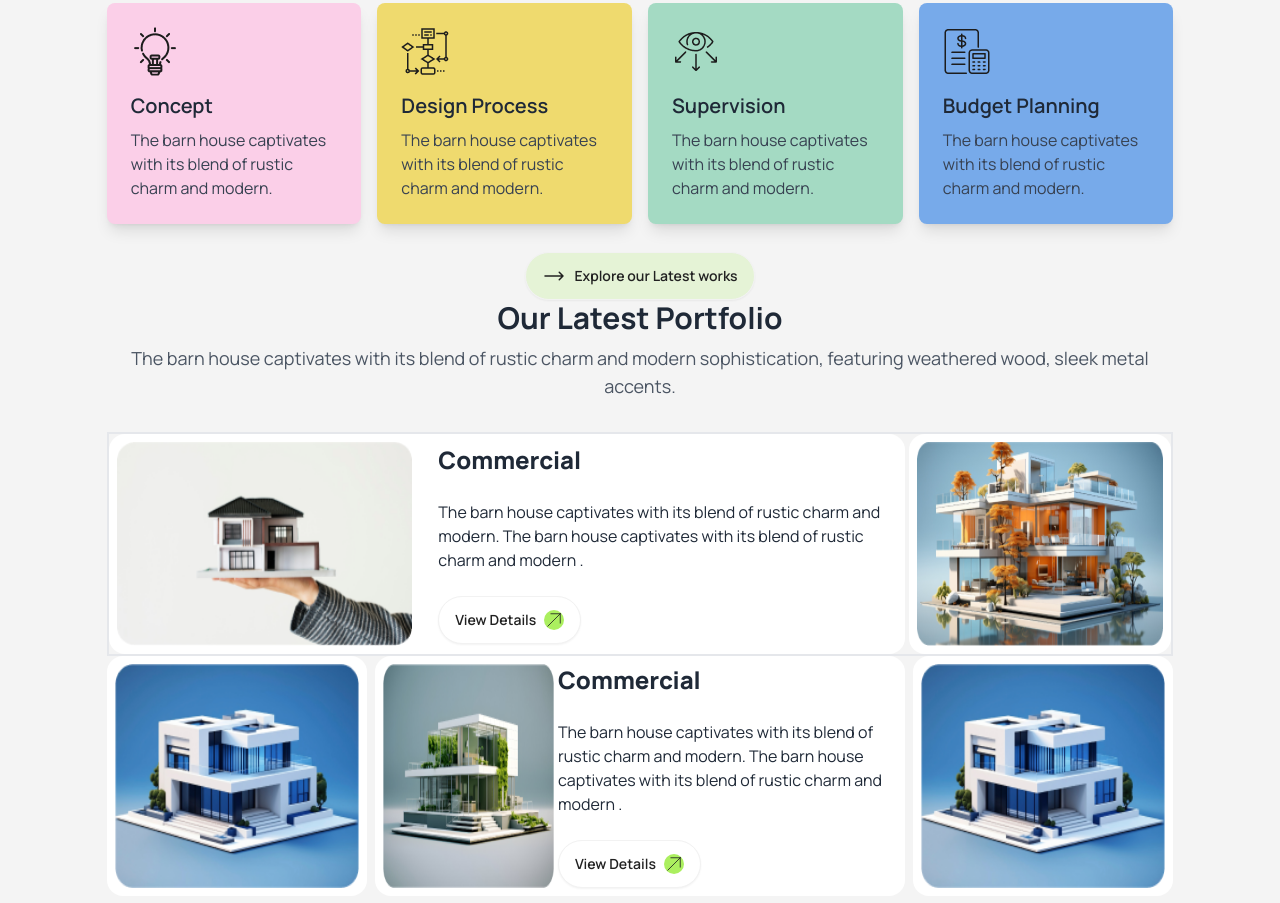
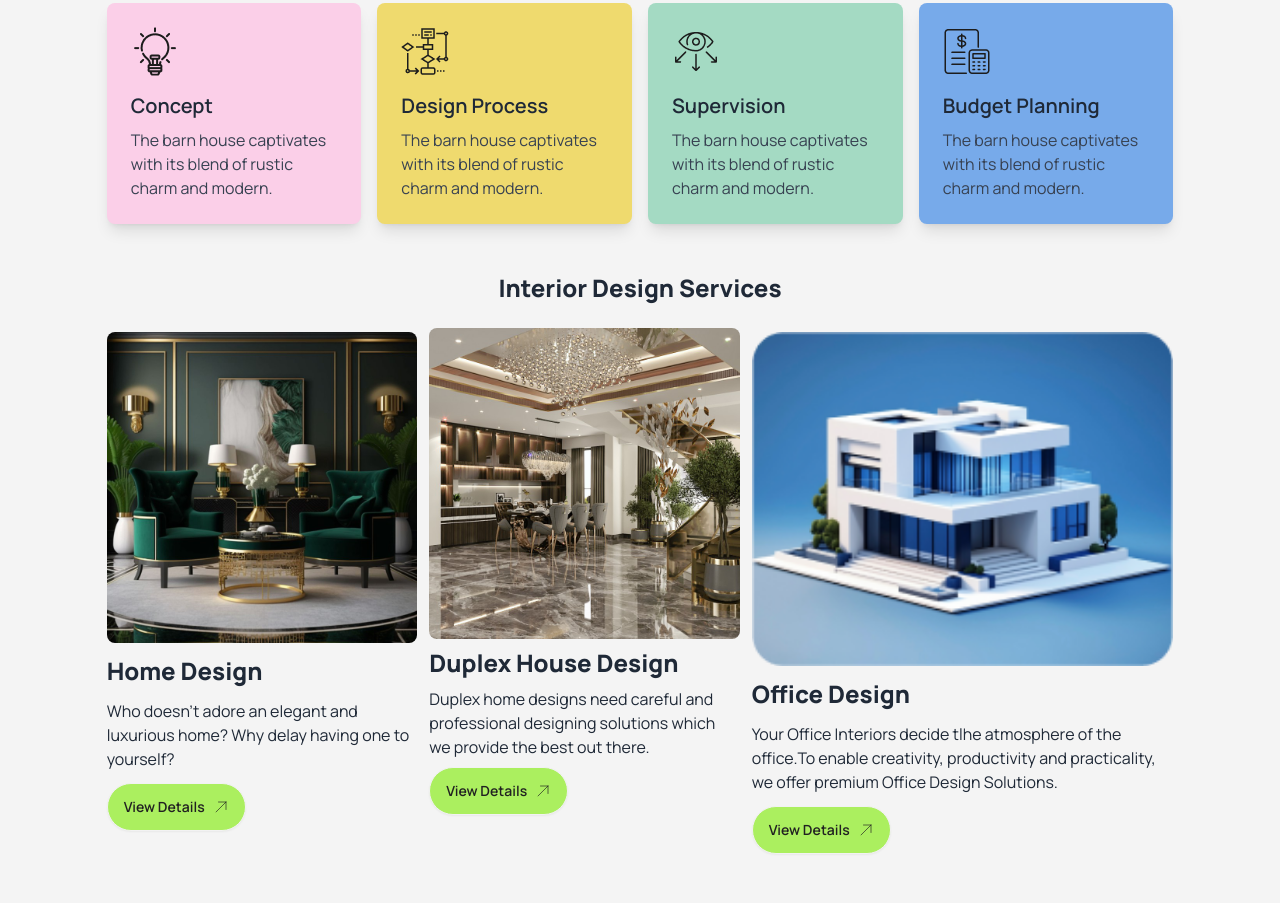
Before and after one commit to tasrif-66/ph-assingment-03, a plain HTML site: page index.html in a window 1280 px wide. Shown: the part 1507-2410 px from the top of the page. Drawn offline with nearby package versions, Linux system fonts and the light colour scheme.

Commit message:
challenge part add

```diff
--- a/index.html
+++ b/index.html
@@ -211,8 +211,62 @@
       </div>
     </section>
 
+    <!-- Interior Design Services (challenge part) -->
+    <section class="my-10">
+      <div>
+        <h1 class="text-center text-2xl font-black">Interior Design Services</h1>
+      </div>
+      <div class=" my-4 lg:flex lg:justify-center lg:pb  gap-3 ">
+
+        <!-- cart 1 -->
+        <div class=" lg:h-full py-3 space-y-3 rounded-sm ">
+          <img class="rounded-lg" src="./assets/luxury-interiors-4.jpg" alt="">
+          <h2 class="borde-2 border-red-900 border-solid text-2xl font-black">Home Design</h2>
+          <p>Who doesn’t adore an elegant and luxurious home? Why delay having one to yourself?
+          </p>
+          <button class="btn rounded-full bg-[#ABEF5F] text-[#212121]">View Details <svg
+              xmlns="http://www.w3.org/2000/svg" fill="none" viewBox="0 0 24 24" stroke-width="1" stroke="currentColor"
+              class="size-4 rounded-full">
+              <path stroke-linecap="round" stroke-linejoin="round" d="m4.5 19.5 15-15m0 0H8.25m11.25 0v11.25" />
+            </svg>
+          </button>
+        </div>
+        <!-- cart 2 -->
+        <div class=" lg:h-full pt-2 space-y-2 rounded-sm ">
+          <img class="rounded-lg" src="./assets/Duplex-House-Design-BD.jpg" alt="">
+          <h2 class="borde-2 border-red-900 border-solid text-2xl font-black">Duplex House Design
+          </h2>
+          <p>Duplex home designs need careful and professional designing solutions which we provide the best out there.
+
+          </p>
+          <button class="btn rounded-full bg-[#ABEF5F] text-[#212121]">View Details <svg
+              xmlns="http://www.w3.org/2000/svg" fill="none" viewBox="0 0 24 24" stroke-width="1" stroke="currentColor"
+              class="size-4 rounded-full">
+              <path stroke-linecap="round" stroke-linejoin="round" d="m4.5 19.5 15-15m0 0H8.25m11.25 0v11.25" />
+            </svg>
+          </button>
+        </div>
+        <!-- cart 3 -->
+        <div class=" lg:h-full py-3 space-y-3 rounded-sm  ">
+          <div class=" lg:h-full ">
+            <img class="rounded-lg w-full  " src="./assets/img3.png" alt="">
+          </div>
+          <h2 class="text-2xl font-black">Office Design</h2>
+          <p>Your Office Interiors decide tlhe atmosphere of the office.To enable creativity, productivity and
+            practicality, we offer
+            premium Office Design Solutions.</p>
+          <button class="btn rounded-full bg-[#ABEF5F] text-[#212121]">View Details <svg
+              xmlns="http://www.w3.org/2000/svg" fill="none" viewBox="0 0 24 24" stroke-width="1" stroke="currentColor"
+              class="size-4 rounded-full">
+              <path stroke-linecap="round" stroke-linejoin="round" d="m4.5 19.5 15-15m0 0H8.25m11.25 0v11.25" />
+            </svg>
+          </button>
+        </div>
+      </div>
+    </section>
+
     <!-- Our Latest Portfolio -->
-    <section>
+    <section class="mt-4">
 
       <!-- button h1 and p tag -->
       <div class="text-center mb-8 gap-2">
```
Also changed, not shown: assets/Duplex-House-Design-BD.jpg (added), assets/luxury-interiors-4.jpg (added), assets/office-interiors.jpg (added).
